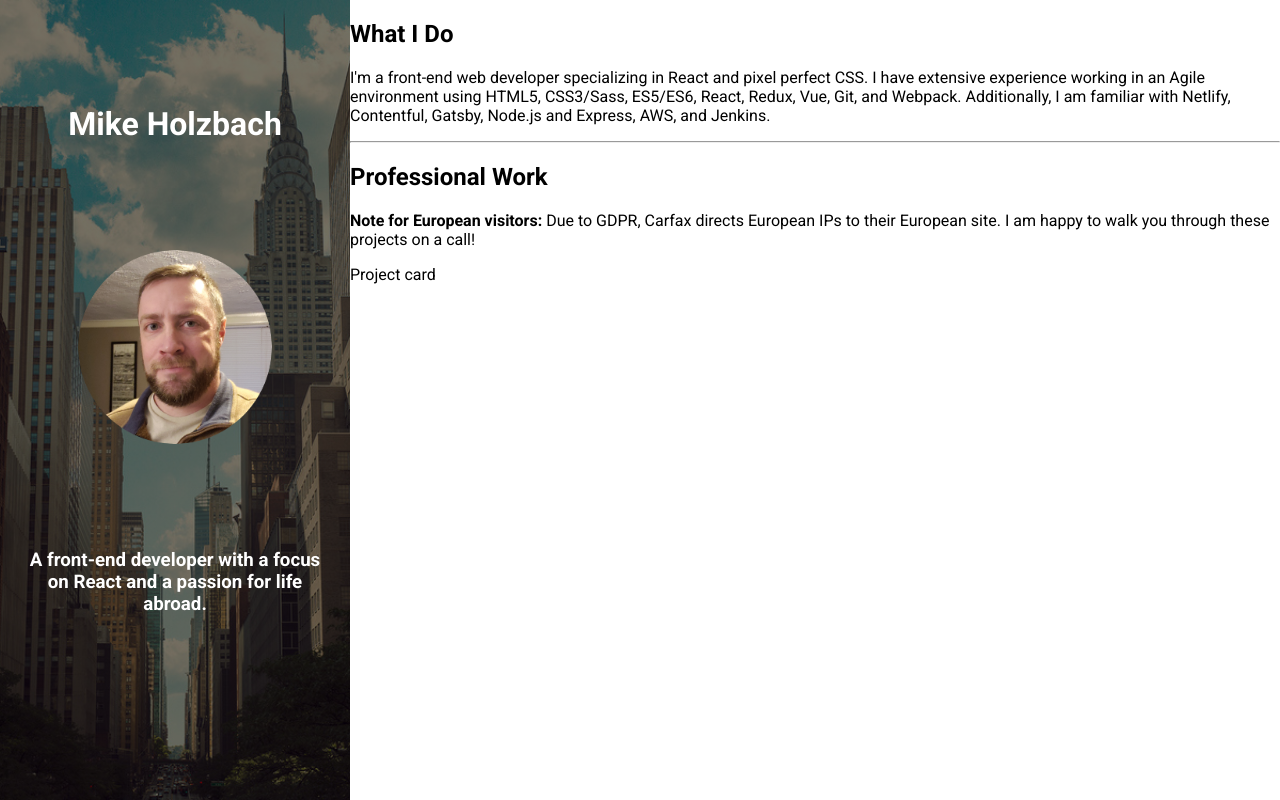
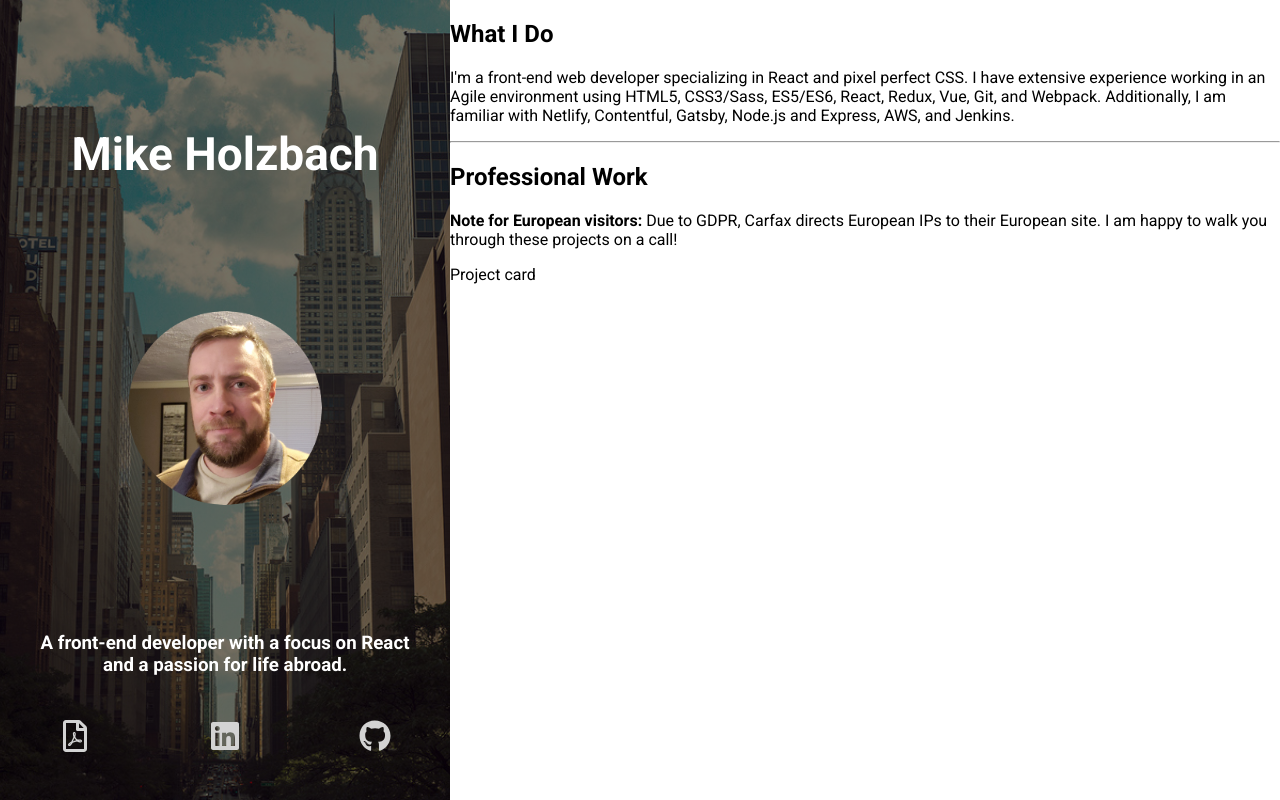
Before and after one commit to MAHolzbach/portfolio-v3, a Next.js app: page / in a window 1280 px wide. Built offline with nearby package versions, Linux system fonts and the light colour scheme.

Commit message:
Basic setup done

```diff
--- a/app/components/SideNav.tsx
+++ b/app/components/SideNav.tsx
@@ -2,6 +2,7 @@ import Image from "next/image";
 import Link from "next/link";
 import "./side-nav.scss";
 import mePic from "../../public/images/me.png";
+import { FaLinkedin, FaRegFilePdf, FaGithub } from "react-icons/fa";
 
 const SideNav = () => (
   <div className="sideNavWrapper">
@@ -33,7 +34,7 @@ const SideNav = () => (
         target="_blank"
         rel="noopener noreferrer"
       >
-        {/* <FaRegFilePdf /> */}
+        <FaRegFilePdf />
       </a>
       <a
         className="socialLink"
@@ -41,7 +42,7 @@ const SideNav = () => (
         target="_blank"
         rel="noopener noreferrer"
       >
-        {/* <FaLinkedin /> */}
+        <FaLinkedin />
       </a>
       <a
         className="socialLink"
@@ -49,7 +50,7 @@ const SideNav = () => (
         target="_blank"
         rel="noopener noreferrer"
       >
-        {/* <FaGithub /> */}
+        <FaGithub />
       </a>
     </div>
   </div>
--- a/app/components/side-nav.scss
+++ b/app/components/side-nav.scss
@@ -16,8 +16,30 @@
 .sideNavLink {
   color: inherit;
   text-decoration: none;
+
+  @media (min-width: 425px) {
+    font-size: 46px;
+  }
 }
 
 .navText {
   text-align: center;
 }
+
+.socialLinks {
+  display: flex;
+  justify-content: space-around;
+  width: 100%;
+  position: absolute;
+  bottom: 5%;
+  left: 0;
+}
+
+.socialLink {
+  color: #d3d3d3;
+  font-size: 32px;
+
+  &:hover {
+    color: #1c4ad2;
+  }
+}
--- a/app/layout.scss
+++ b/app/layout.scss
@@ -2,11 +2,11 @@
 
 body {
   display: grid;
-  grid-template-columns: minmax(350px, 20%) 1fr;
+  grid-template-columns: minmax(450px, 20%) 1fr;
   font-family: "Roboto", sans-serif;
   margin: 0;
 
-  @media (max-width: 425px) {
+  @media (max-width: 640px) {
     display: flex;
     flex-direction: column;
   }
--- a/package.json
+++ b/package.json
@@ -17,6 +17,7 @@
     "next": "13.0.4",
     "react": "18.2.0",
     "react-dom": "18.2.0",
+    "react-icons": "^4.11.0",
     "typescript": "4.9.3"
   },
   "devDependencies": {
```
Also changed, not shown: 1 other file (tests, documents, lock files or other folders).
